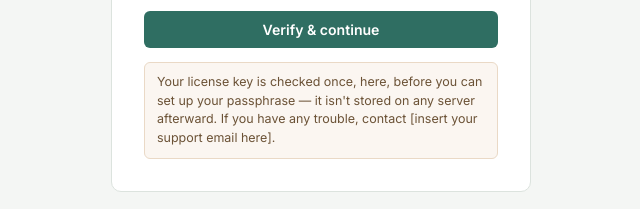
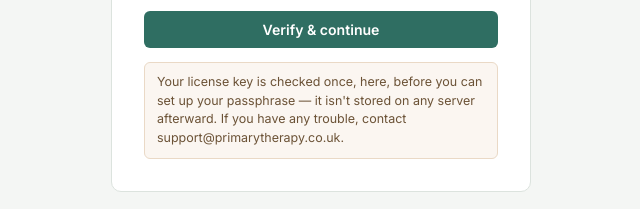
Before and after one commit to roundwork/Roundwork, a plain HTML site: page index.html in a window 1280 px wide. Shown: the part 454-663 px from the top of the page, without its empty margins (319-959 px from the left). Drawn offline with Linux system fonts and the light colour scheme.

Commit message:
Update payment link and support email in index.html

```diff
--- a/index.html
+++ b/index.html
@@ -491,7 +491,7 @@ function normalizeRecoveryCode(input){
 const CRYPTO_AVAILABLE = !!(window.crypto && window.crypto.subtle && window.crypto.subtle.importKey);
 
 /* ================= Boot / auth ================= */
-const PAYMENT_LINK_URL = "https://roundwork.gumroad.com/l/Subscription"; // TODO: replace with your real Gumroad (or other) checkout links
+const PAYMENT_LINK_URL = "https://therapistprime.gumroad.com/l/Roundwork";
 
 async function boot(){
   let paywallPassed = false;
@@ -807,7 +807,7 @@ function renderPaywallScreen(){
     <div class="field"><label>License key (emailed to you after purchase)</label><input type="text" id="license_input" name="rw-field-license" autocomplete="off" autocorrect="off" autocapitalize="off" spellcheck="false" placeholder="Paste your license key here"></div>
     ${state.authError ? `<div class="auth-error">${escapeHtml(state.authError)}</div>` : ''}
     <button class="btn full" id="paywallVerifyBtn" ${state.authBusy?'disabled':''}>${state.authBusy?(state.authStep||'Verifying…'):'Verify & continue'}</button>
-    <div class="auth-note">Your license key is checked once, here, before you can set up your passphrase — it isn't stored on any server afterward. If you have any trouble, contact [insert your support email here].</div>
+    <div class="auth-note">Your license key is checked once, here, before you can set up your passphrase — it isn't stored on any server afterward. If you have any trouble, contact support@primarytherapy.co.uk.</div>
   </div></div>`;
 }
 function renderSetupScreen(){
```
